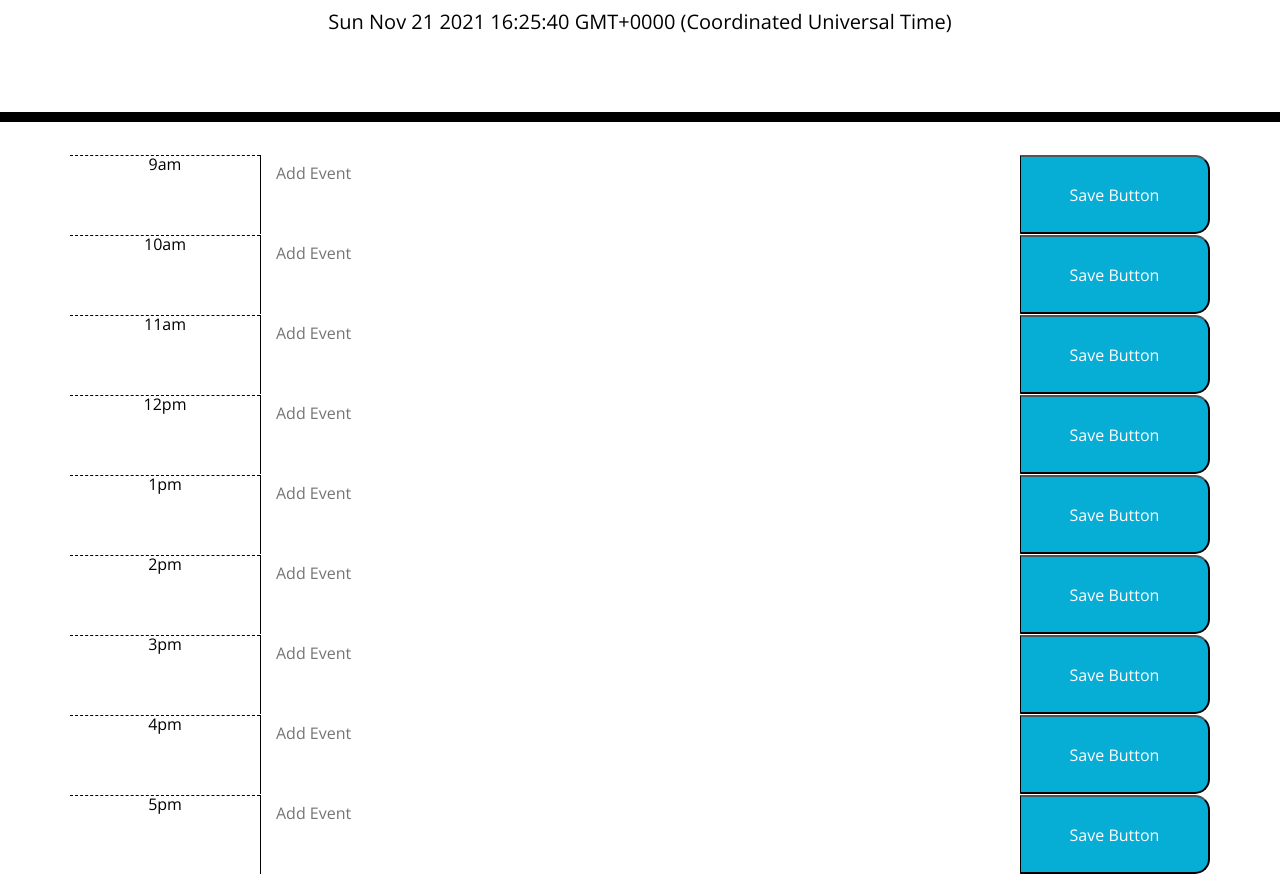
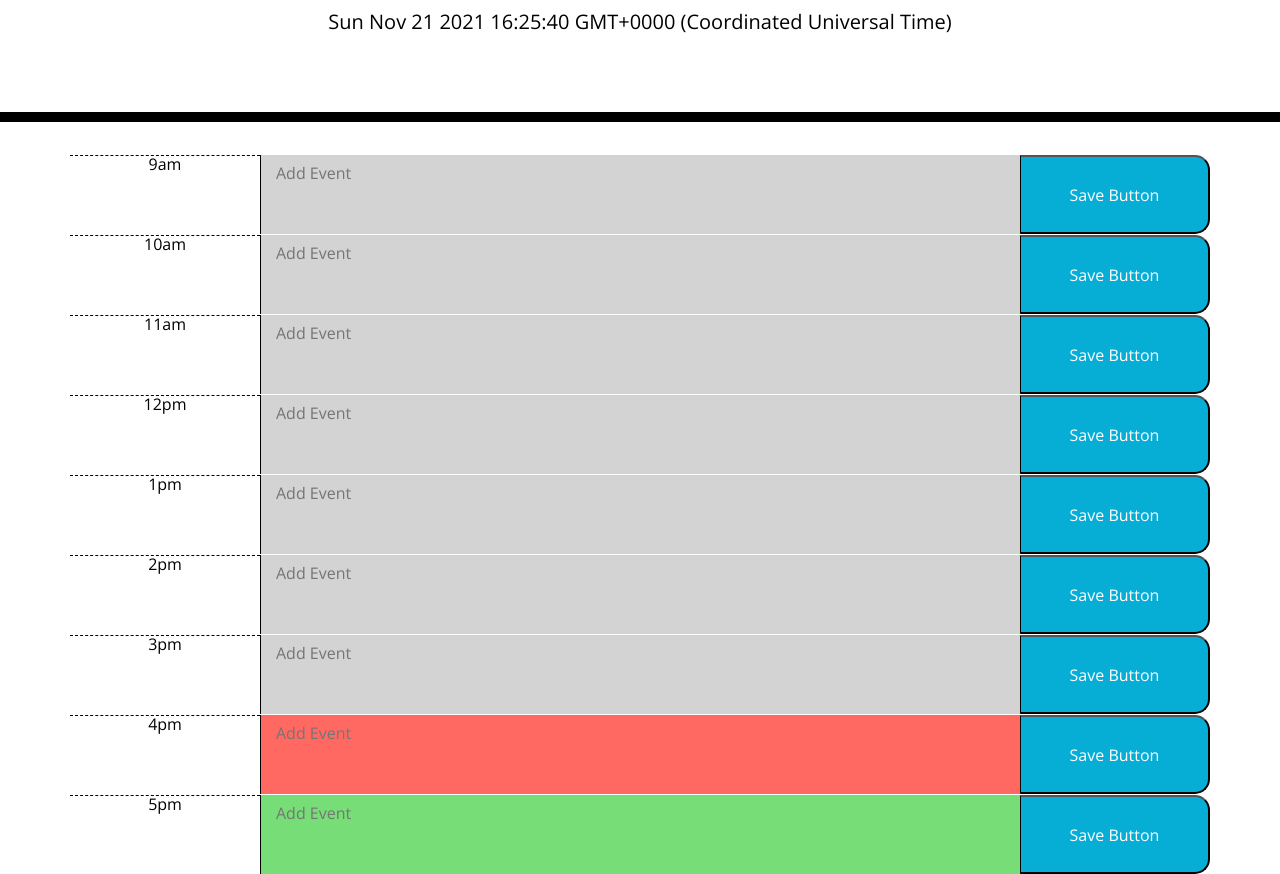
Before and after one commit to ajbf92/work-day-scheduler, a plain HTML site: page index.html in a window 1280 px wide. Shown: the part 182-1056 px from the top of the page. Drawn offline with nearby package versions, Linux system fonts and the light colour scheme.

Commit message:
create loop with conditional statements to assign styling class to each row based on the time of day

```diff
--- a/assets/js/script.js
+++ b/assets/js/script.js
@@ -1,11 +1,28 @@
-eventsArr = [];
 // current date and time to change every second
 const dateTime = new Date();
 document.getElementById("currentDay").innerHTML = dateTime;
 
 // function to make the date and time update every second
-setInterval(function(){
-    document.getElementById("currentDay").innerHTML = new Date()
+setInterval(function () {
+  document.getElementById("currentDay").innerHTML = new Date();
+  var hours = dateTime.getHours();
+  // creating an array for each row by calling on their common class name
+  var descriptionBoxArr = document.getElementsByClassName("description");
+  for (i = 0; i < descriptionBoxArr.length; i++) {
+    // rewriting each class id so it only has the numerical value remaining
+    var newDBA = descriptionBoxArr[i].id
+      .replace("x-", "")
+      .replace("am", "")
+      .replace("pm", "");
+    // conditional statement comparing the actual hour with the hour id to assign a color
+    if (hours < newDBA) {
+      document.getElementsByClassName("description")[i].classList.add("future");
+    } else if (hours == newDBA) {
+      document.getElementsByClassName("description")[i].classList.add("present");
+    } else if (hours > newDBA) {
+      document.getElementsByClassName("description")[i].classList.add("past");
+    }
+  }
 }, 1000);
 
 // adding/editing text area
@@ -30,6 +47,7 @@ var loadEvents = function () {
 
 // saving the data to local storage
 var saveEvent = function (event) {
+  eventsArr = [];
   // targeting the area to get the id
   const textareaId = "x-" + event.target.id;
 
--- a/index.html
+++ b/index.html
@@ -53,28 +53,28 @@
       </div>
       <div class="row">
         <div class="hour col-2">1pm</div>
-        <textarea id = "x-1pm" class="description textarea col-8" placeholder="Add Event"></textarea>
-        <button id="1pm" class="saveBtn col-2">Save Button</button>
+        <textarea id = "x-13pm" class="description textarea col-8" placeholder="Add Event"></textarea>
+        <button id="13pm" class="saveBtn col-2">Save Button</button>
       </div>
       <div class="row">
         <div class="hour col-2">2pm</div>
-        <textarea id = "x-2pm" class="description textarea col-8" placeholder="Add Event"></textarea>
-        <button id="2pm" class="saveBtn col-2">Save Button</button>
+        <textarea id = "x-14pm" class="description textarea col-8" placeholder="Add Event"></textarea>
+        <button id="14pm" class="saveBtn col-2">Save Button</button>
       </div>
       <div class="row">
         <div class="hour col-2">3pm</div>
-        <textarea id = "x-3pm" class="description textarea col-8" placeholder="Add Event"></textarea>
-        <button id="3pm" class="saveBtn col-2">Save Button</button>
+        <textarea id = "x-15pm" class="description textarea col-8" placeholder="Add Event"></textarea>
+        <button id="15pm" class="saveBtn col-2">Save Button</button>
       </div>
       <div class="row">
         <div class="hour col-2">4pm</div>
-        <textarea id = "x-4pm" class="description textarea col-8" placeholder="Add Event"></textarea>
-        <button id="4pm" class="saveBtn col-2">Save Button</button>
+        <textarea id = "x-16pm" class="description textarea col-8" placeholder="Add Event"></textarea>
+        <button id="16pm" class="saveBtn col-2">Save Button</button>
       </div>
       <div class="row">
         <div class="hour col-2">5pm</div>
-        <textarea id = "x-5pm" class="description textarea col-8" placeholder="Add Event"></textarea>
-        <button id="5pm" class="saveBtn col-2">Save Button</button>
+        <textarea id = "x-17pm" class="description textarea col-8" placeholder="Add Event"></textarea>
+        <button id="17pm" class="saveBtn col-2">Save Button</button>
       </div>
     </div>
 
```
Lines whose indentation alone changed are shown as unchanged.
